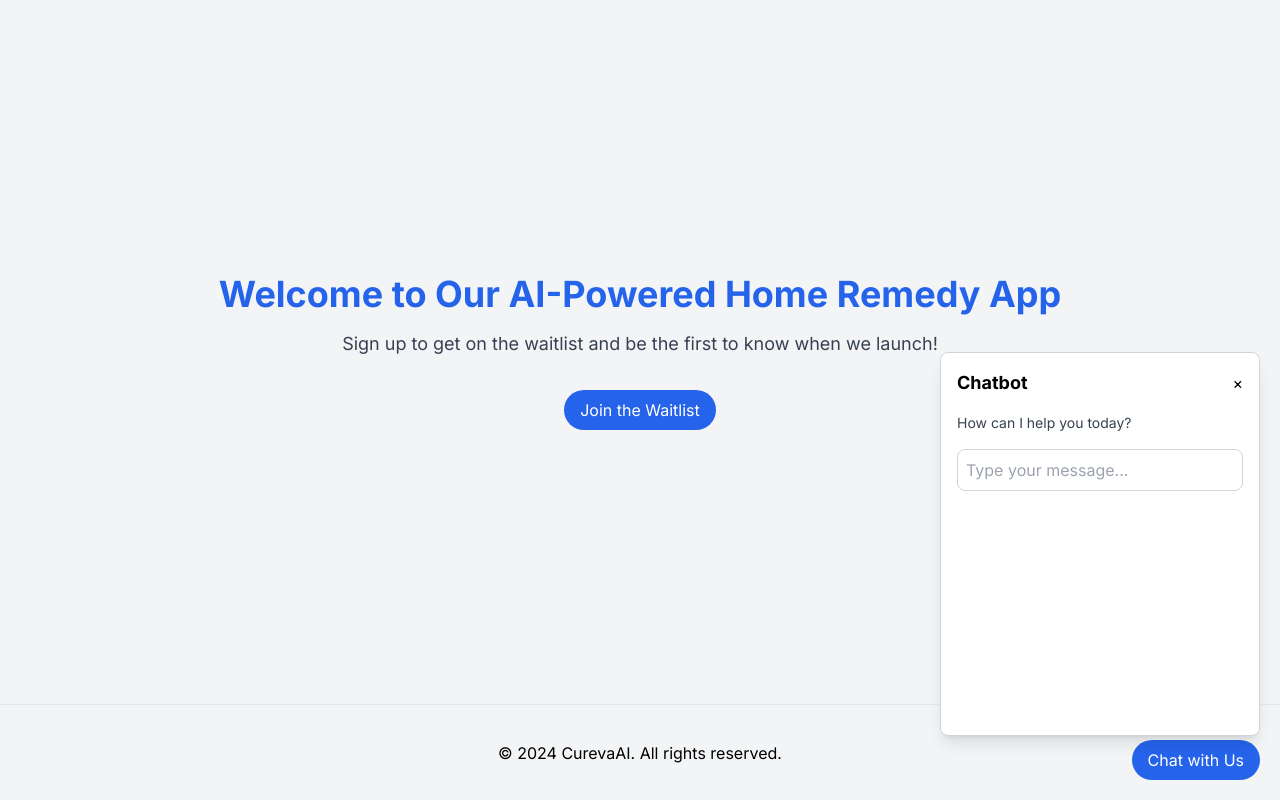
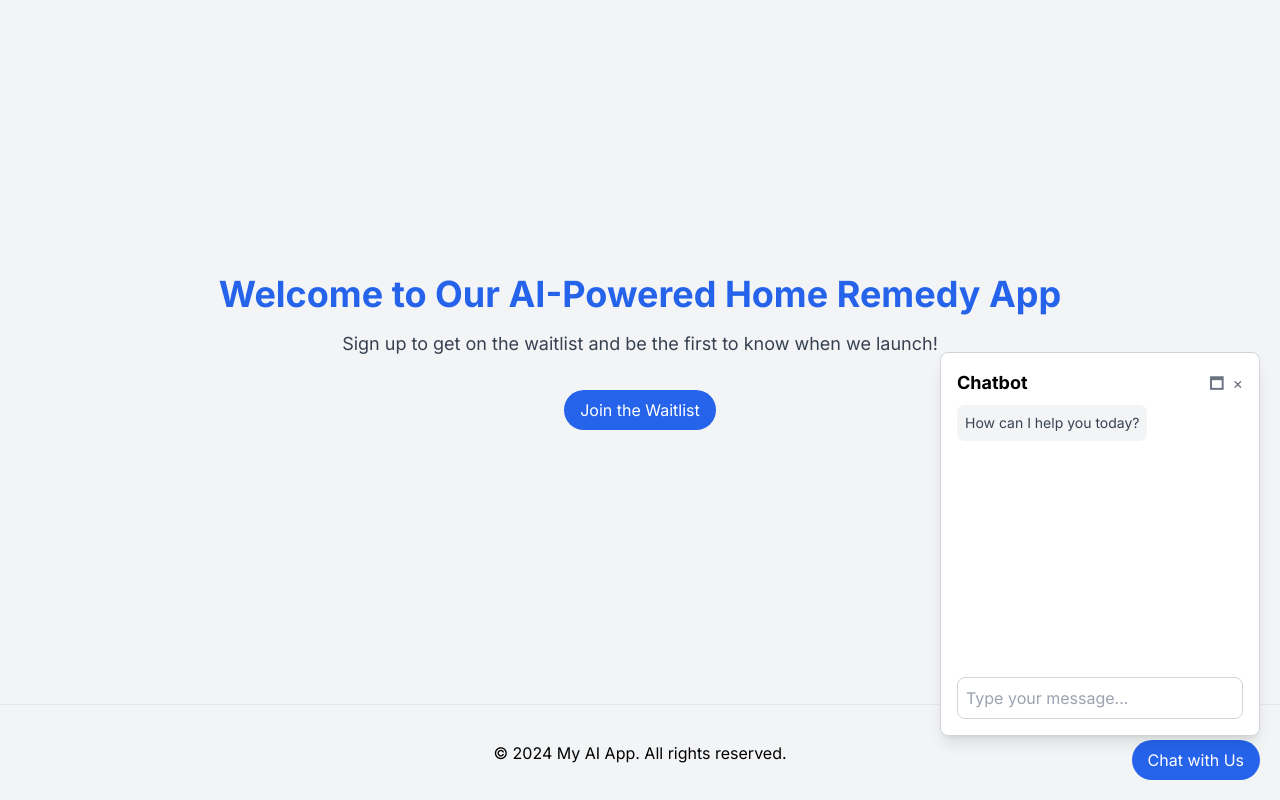
Before and after one commit to boxerarakelyan777/CurevaAI, a Next.js app: page / in a window 1280 px wide. Both pictures are taken after a click on the button "Chat with Us". Built offline with nearby package versions, Linux system fonts and the light colour scheme.

Commit message:
Working simple chatbot

```diff
--- /dev/null
+++ b/src/app/api/chat/route.ts
@@ -0,0 +1,110 @@
+import { NextResponse } from "next/server";
+import Groq from "groq-sdk";
+import dotenv from "dotenv";
+
+// Load environment variables from .env file
+dotenv.config();
+
+const systemPrompt = `
+Welcome to CuveraAI! I'm here to help you with any questions you have and provide useful resources to guide you.
+
+Key Tasks:
+
+Greet and Engage:
+
+Welcome users and let them know you're here to help with any inquiries.
+General Assistance:
+
+Answer a wide variety of user questions, whether they are about services, features, or general information.
+Resource Provision:
+
+Provide relevant resources such as articles, guides, or external links based on the user's question.
+Troubleshooting:
+
+Assist users in resolving basic issues or guide them through common troubleshooting steps.
+Website Navigation Help:
+
+Guide users to specific sections or resources on your website that match their inquiry.
+Escalation:
+
+Recognize when a question requires human intervention and provide instructions on how to contact support or escalate the issue.
+Tone:
+
+Approachable: Be friendly and easy to talk to.
+Clear: Provide straightforward and easy-to-understand answers.
+Supportive: Be patient and attentive to the user's needs.
+Resourceful: Offer useful information and resources to help the user further.
+Example Responses:
+
+Greeting:
+
+"Hello! How can I assist you today? I'm here to answer your questions or guide you to the right resources."
+General Assistance:
+
+"You can find information on our services in the 'About Us' section. Would you like me to guide you there?"
+Resource Provision:
+
+"Here's a helpful guide on the topic you mentioned. Would you like to read it now?"
+Troubleshooting:
+
+"If you're experiencing issues with logging in, try resetting your password. Here's how you can do it."
+Website Navigation:
+
+"Looking for specific information? I can direct you to the right section of our website. What would you like to know more about?"
+Escalation:
+
+"It looks like this might need further assistance. Please contact our support team, or I can flag this for follow-up."
+Thank you for using [Your Support Chatbot Name]. I'm here to ensure you get the answers and help you need!
+`;
+
+const groq = new Groq({ apiKey: process.env.GROQ_API_KEY });
+
+export const POST = async (request: Request) => {
+  try {
+    const data = await request.json();
+
+    // Define the structure of each message
+    type Message = {
+      role: "system" | "user" | "assistant";
+      content: string;
+    };
+
+    const messages: Message[] = [
+      {
+        role: "system",
+        content: systemPrompt,
+      },
+      ...data,
+    ];
+
+    const result = await groq.chat.completions.create({
+      model: "llama-3.1-70b-versatile",
+      messages: messages, // Use the messages array directly
+      stream: true,
+    });
+
+    const stream = new ReadableStream({
+      async start(controller) {
+        const encoder = new TextEncoder();
+        try {
+          for await (const chunk of result) {
+            const content = chunk.choices[0]?.delta?.content;
+            if (content) {
+              const text = encoder.encode(content);
+              controller.enqueue(text);
+            }
+          }
+        } catch (error) {
+          controller.error(error);
+        } finally {
+          controller.close();
+        }
+      },
+    });
+
+    return new NextResponse(stream);
+  } catch (error) {
+    console.error('Error in chat API:', error);
+    return NextResponse.json({ error: 'Internal Server Error' }, { status: 500 });
+  }
+};
--- a/src/app/page.tsx
+++ b/src/app/page.tsx
@@ -1,10 +1,75 @@
 "use client";
 
-import React, { useState } from 'react';
-import Head from 'next/head';
+
+import React, { useState } from "react";
+import Head from "next/head";
 
 export default function Home() {
   const [showChatbot, setShowChatbot] = useState(false);
+  const [isExpanded, setIsExpanded] = useState(false);
+  const [messages, setMessages] = useState<{ role: string; content: string }[]>([
+    { role: "bot", content: "How can I help you today?" },
+  ]);
+  const [input, setInput] = useState("");
+
+  const handleSendMessage = async () => {
+    if (!input.trim()) return;
+
+    const newMessages = [...messages, { role: "user", content: input }];
+    setMessages(newMessages);
+    setInput("");
+
+    const response = await fetch("/api/chat", {
+      method: "POST",
+      headers: {
+        "Content-Type": "application/json",
+      },
+      body: JSON.stringify([{ role: "user", content: input }]),
+    });
+
+    const reader = response.body?.getReader();
+    const decoder = new TextDecoder("utf-8");
+    let accumulatedResponse = "";
+
+    while (true) {
+      const { done, value } = await reader?.read()!;
+      if (done) break;
+
+      const chunk = decoder.decode(value);
+      accumulatedResponse += chunk;
+    }
+
+    setMessages((prevMessages) => [...prevMessages, { role: "bot", content: accumulatedResponse }]);
+  };
+
+  const toggleChatbotSize = () => {
+    setIsExpanded(!isExpanded);
+  };
+
+  const formatMessage = (content: string) => {
+    // Remove Markdown-style bold formatting
+    content = content.replace(/\*\*(.*?)\*\*/g, '$1');
+
+    // Split content into lines
+    const lines = content.split('\n');
+
+    // Process each line
+    return lines.map((line, index) => {
+      // Check for numbered list
+      const numberedMatch = line.match(/^\d+\.\s(.+)/);
+      if (numberedMatch) {
+        return <div key={index} className="ml-4">• {numberedMatch[1]}</div>;
+      }
+
+      // Check for bullet points
+      if (line.startsWith('- ') || line.startsWith('• ')) {
+        return <div key={index} className="ml-4">{line}</div>;
+      }
+
+      // Regular text
+      return <div key={index}>{line}</div>;
+    });
+  };
 
   return (
     <div className="flex flex-col items-center justify-center min-h-screen bg-gray-100">
@@ -27,7 +92,7 @@ export default function Home() {
       </main>
 
       <footer className="w-full h-24 flex items-center justify-center border-t">
-        <p>&copy; 2024 CurevaAI. All rights reserved.</p>
+        <p>&copy; 2024 My AI App. All rights reserved.</p>
       </footer>
 
       {/* Chatbot Button */}
@@ -40,19 +105,38 @@ export default function Home() {
 
       {/* Chatbot Popup */}
       {showChatbot && (
-        <div className="fixed bottom-16 right-5 w-80 h-96 bg-white border border-gray-300 rounded-lg shadow-lg p-4">
-          <div className="flex justify-between items-center">
+        <div className={`fixed bottom-16 right-5 bg-white border border-gray-300 rounded-lg shadow-lg p-4 flex flex-col transition-all duration-300 ease-in-out ${
+          isExpanded ? 'w-96 h-[32rem]' : 'w-80 h-96'
+        }`}>
+          <div className="flex justify-between items-center mb-2">
             <h3 className="text-lg font-bold">Chatbot</h3>
-            <button onClick={() => setShowChatbot(false)}>&times;</button>
+            <div>
+              <button onClick={toggleChatbotSize} className="mr-2 text-gray-500 hover:text-gray-700">
+                {isExpanded ? '🗗' : '🗖'}
+              </button>
+              <button onClick={() => setShowChatbot(false)} className="text-gray-500 hover:text-gray-700">&times;</button>
+            </div>
           </div>
-          <div className="flex-1 overflow-y-auto mt-4">
-            {/* Chatbot messages will go here */}
-            <p className="text-sm text-gray-700">How can I help you today?</p>
+          <div className="flex-1 overflow-y-auto mb-4">
+            {messages.map((message, index) => (
+              <div key={index} className={`mb-2 ${message.role === "bot" ? "text-left" : "text-right"}`}>
+                <span className={`inline-block text-sm p-2 rounded-lg ${
+                  message.role === "bot" ? "bg-gray-100 text-gray-700" : "bg-blue-100 text-blue-600"
+                }`}>
+                  {formatMessage(message.content)}
+                </span>
+              </div>
+            ))}
           </div>
           <input
             type="text"
-            className="w-full mt-4 p-2 border border-gray-300 rounded-lg"
+            className="w-full p-2 border border-gray-300 rounded-lg"
             placeholder="Type your message..."
+            value={input}
+            onChange={(e) => setInput(e.target.value)}
+            onKeyDown={(e) => {
+              if (e.key === "Enter") handleSendMessage();
+            }}
           />
         </div>
       )}
```
Also changed, not shown: package.json (+7 -5 lines), 1 other file (tests, documents, lock files or other folders).
